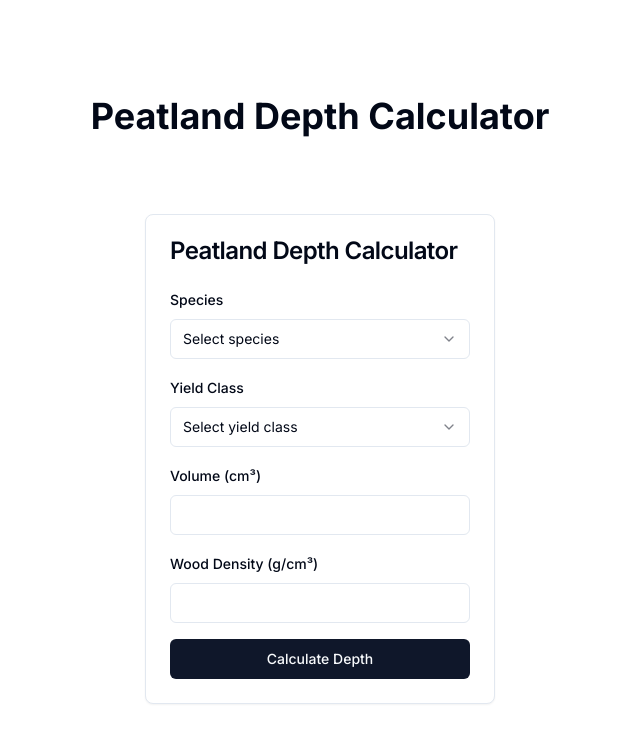
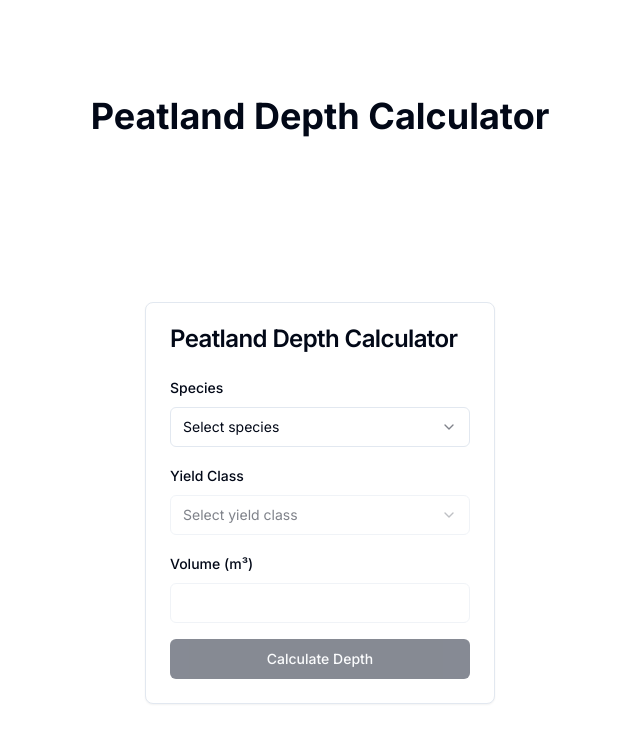
Before and after one commit to maxwellpatt/peat-depth-calculator, a Next.js app: page / in a window 1280 px wide. Shown: the top 742 px of the page, without its empty margins (320-960 px from the left). Built offline with nearby package versions, Linux system fonts and the light colour scheme.

Commit message:
updated calculator

```diff
--- a/src/components/PeatDepthCalculator.tsx
+++ b/src/components/PeatDepthCalculator.tsx
@@ -1,24 +1,44 @@
 'use client'
 
-import { useState } from 'react'
+import { useState, useEffect } from 'react'
 import { Card, CardContent, CardHeader, CardTitle } from "@/components/ui/card"
 import { Select, SelectContent, SelectItem, SelectTrigger, SelectValue } from "@/components/ui/select"
 import { Button } from "@/components/ui/button"
 import { Label } from "@/components/ui/label"
 import { Input } from "@/components/ui/input"
 
+const woodDensities = {
+  pine: 0.51,
+  spruce: 0.45,
+  birch: 0.67
+}
+
+const yieldClasses = {
+  pine: [4, 6, 8, 10, 12, 14],
+  spruce: [6, 8, 10, 12, 14, 16, 18, 20, 22, 24],
+  birch: [4, 6, 8, 10, 12]
+}
+
 export default function PeatlandDepthCalculator() {
-  const [species, setSpecies] = useState("")
+    const [species, setSpecies] = useState<keyof typeof woodDensities | "">("")
     const [yieldClass, setYieldClass] = useState("")
     const [volume, setVolume] = useState("")
-  const [woodDensity, setWoodDensity] = useState("")
     const [tolerableDepth, setTolerableDepth] = useState<{ lower: number, upper: number } | null>(null)
+    const [woodDensity, setWoodDensity] = useState<number | null>(null)  // Add this line
+
+    useEffect(() => {
+        if (species) {
+            setWoodDensity(woodDensities[species as keyof typeof woodDensities])
+            setYieldClass("")
+            setVolume("")
+          }
+    }, [species])
 
     const calculateDepth = () => {
-    if (!species || !yieldClass || !volume || !woodDensity) return
+      if (!species || !yieldClass || !volume) return
 
-    const volumeInCm3 = parseFloat(volume)
-    const woodDensityValue = parseFloat(woodDensity)
+      const volumeInCm3 = parseFloat(volume) * 1000000  // Convert m³ to cm³
+      const woodDensityValue = woodDensities[species]
 
       const lowerBoundCarbon = (volumeInCm3 * woodDensityValue * 0.5) / 4700
       const upperBoundCarbon = (volumeInCm3 * woodDensityValue * 0.5) / 10400
@@ -49,12 +69,12 @@ export default function PeatlandDepthCalculator() {
 
           <div className="space-y-2">
             <Label htmlFor="yieldClass">Yield Class</Label>
-            <Select onValueChange={setYieldClass}>
+            <Select onValueChange={setYieldClass} disabled={!species}>
               <SelectTrigger id="yieldClass">
                 <SelectValue placeholder="Select yield class" />
               </SelectTrigger>
               <SelectContent>
-                {[4, 6, 8, 10, 12, 14].map(yc => (
+                {species && yieldClasses[species].map(yc => (
                   <SelectItem key={yc} value={yc.toString()}>{yc}</SelectItem>
                 ))}
               </SelectContent>
@@ -62,16 +82,22 @@ export default function PeatlandDepthCalculator() {
           </div>
 
           <div className="space-y-2">
-            <Label htmlFor="volume">Volume (cm³)</Label>
-            <Input id="volume" type="number" value={volume} onChange={(e) => setVolume(e.target.value)} />
+            <Label htmlFor="volume">Volume (m³)</Label>
+            <Input
+              id="volume"
+              type="number"
+              value={volume}
+              onChange={(e) => setVolume(e.target.value)}
+              disabled={!species || !yieldClass}
+            />
           </div>
 
-          <div className="space-y-2">
-            <Label htmlFor="woodDensity">Wood Density (g/cm³)</Label>
-            <Input id="woodDensity" type="number" value={woodDensity} onChange={(e) => setWoodDensity(e.target.value)} />
-          </div>
-
-          <Button type="button" onClick={calculateDepth} className="w-full">
+          <Button
+            type="button"
+            onClick={calculateDepth}
+            className="w-full"
+            disabled={!species || !yieldClass || !volume}
+          >
             Calculate Depth
           </Button>
         </form>
```
Lines whose indentation alone changed are shown as unchanged.
